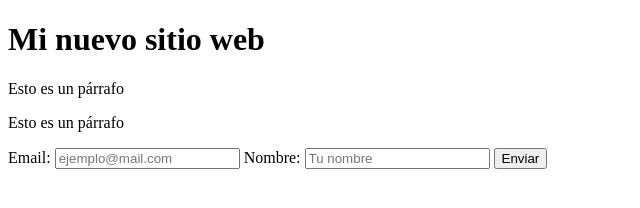
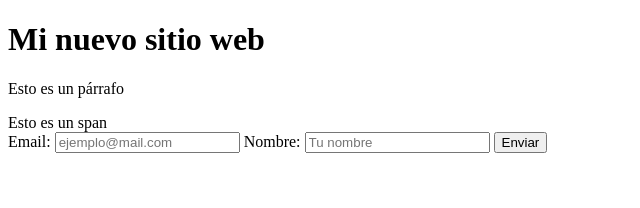
Before and after one commit to FrangerAlastre/GitCourse, a plain HTML site: page index.html in a window 1280 px wide. Shown: the whole page, without its empty margins (0-640 px from the left). Drawn offline with Linux system fonts and the light colour scheme.

Commit message:
Merge conflicts 2

```diff
--- a/index.html
+++ b/index.html
@@ -8,7 +8,7 @@
 <body>
     <h1>Mi nuevo sitio web</h1>
     <p>Esto es un párrafo</p>
-    <p>Esto es un párrafo</p>
+    <span>Esto es un span</span>
     <div>
         <form action="">
             Email:
```
